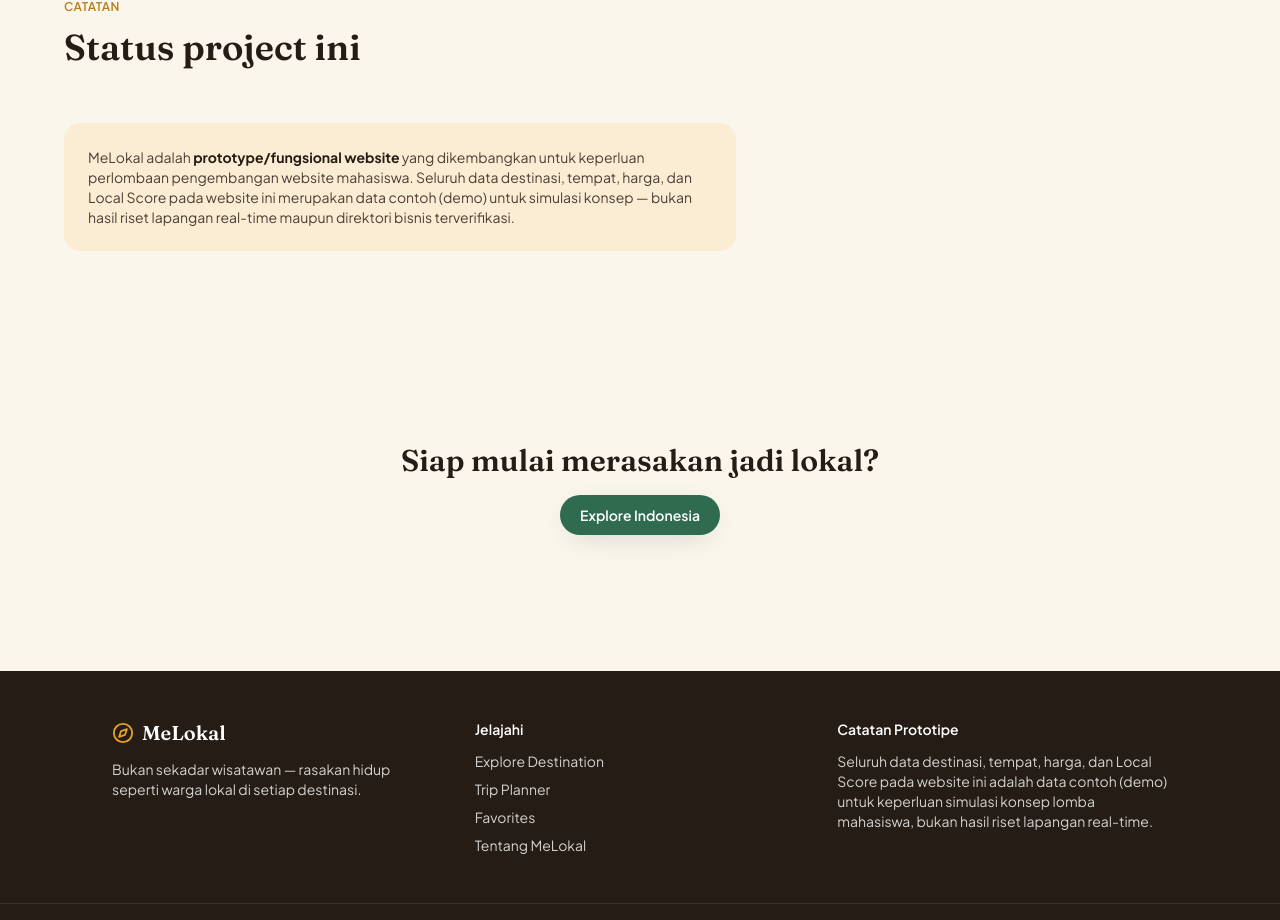
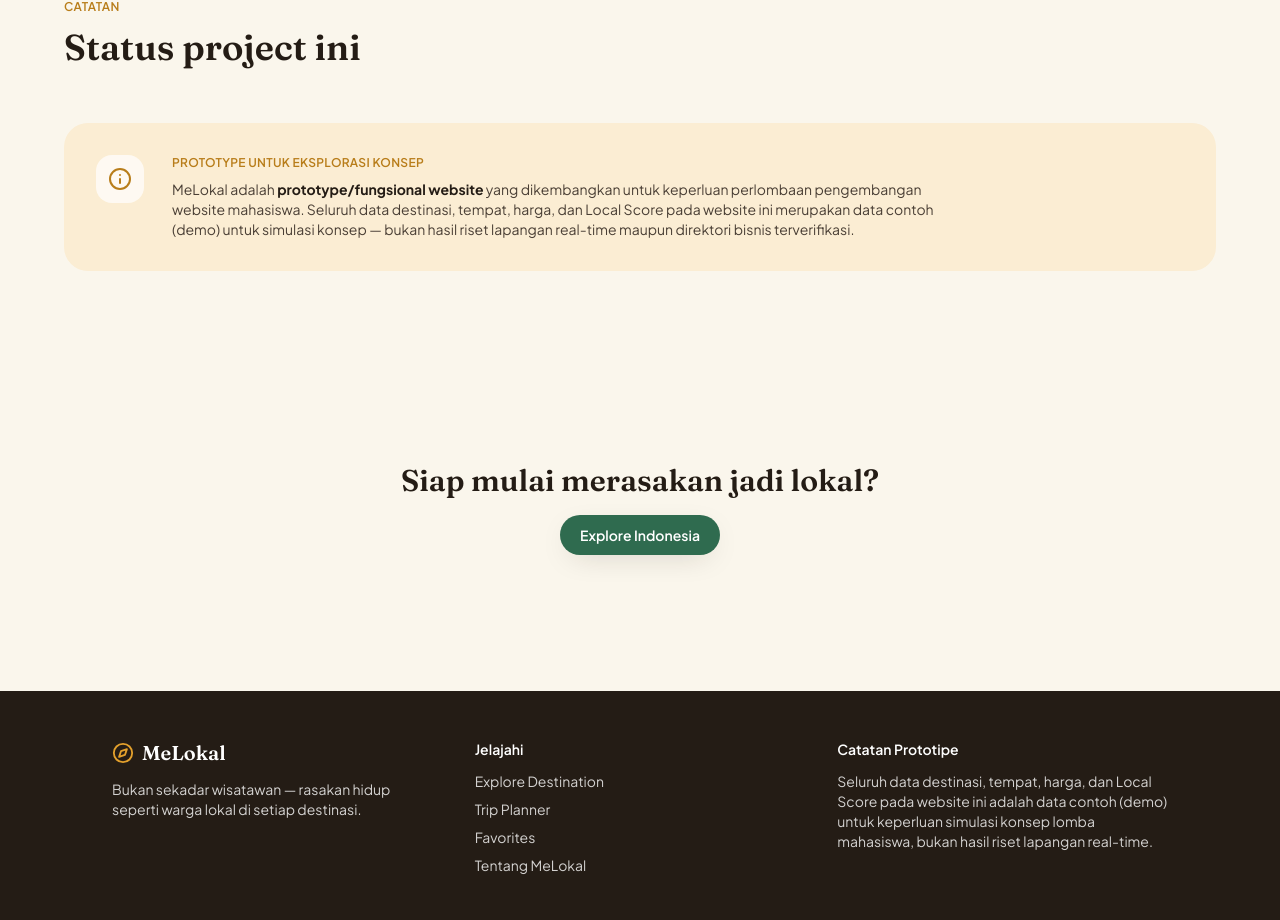
Before and after one commit to Utapx/MeLokal, a React (Vite) app: page /about in a window 1280 px wide. Shown: the part 1138-2058 px from the top of the page. Built offline with nearby package versions, Linux system fonts and the light colour scheme; no server answers.

Commit message:
ui: align about status panel

```diff
--- a/src/pages/About.jsx
+++ b/src/pages/About.jsx
@@ -1,5 +1,5 @@
 import React from 'react'
-import { Compass, MapPin, Users, Sparkles } from 'lucide-react'
+import { Compass, MapPin, Users, Sparkles, Info } from 'lucide-react'
 import Section from '../components/Section.jsx'
 import Button from '../components/Button.jsx'
 
@@ -55,14 +55,22 @@ export default function About() {
       </Section>
 
       <Section eyebrow="Catatan" title="Status project ini">
-        <div className="bg-turmeric-light rounded-2xl p-6 max-w-2xl">
-          <p className="text-sm text-ink-soft">
+        <div className="grid md:grid-cols-[auto_1fr] gap-5 md:gap-7 items-start bg-turmeric-light rounded-3xl p-6 md:p-8">
+          <div className="w-12 h-12 rounded-2xl bg-white/70 text-turmeric-dark flex items-center justify-center">
+            <Info size={24} aria-hidden="true" />
+          </div>
+          <div>
+            <p className="text-xs uppercase tracking-wide font-semibold text-turmeric-dark mb-2">
+              Prototype untuk eksplorasi konsep
+            </p>
+            <p className="text-sm text-ink-soft max-w-3xl">
             MeLokal adalah <strong className="text-ink">prototype/fungsional website</strong>{' '}
             yang dikembangkan untuk keperluan perlombaan pengembangan website mahasiswa. Seluruh
             data destinasi, tempat, harga, dan Local Score pada website ini merupakan data contoh
             (demo) untuk simulasi konsep — bukan hasil riset lapangan real-time maupun direktori
             bisnis terverifikasi.
-          </p>
+            </p>
+          </div>
         </div>
       </Section>
 
```
